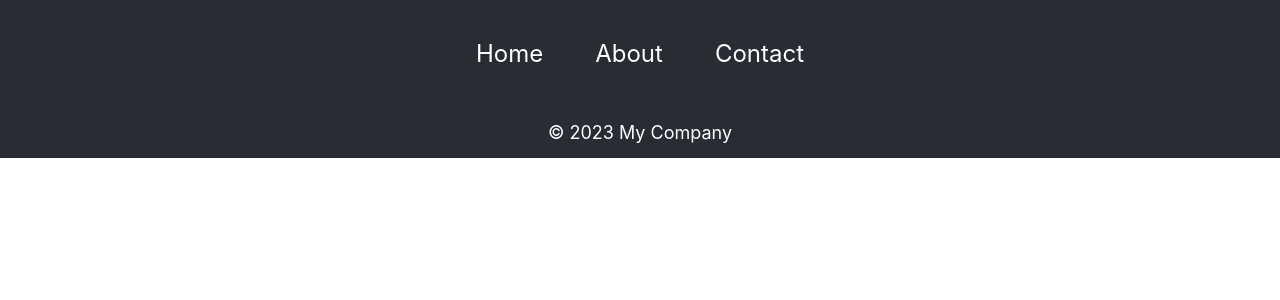
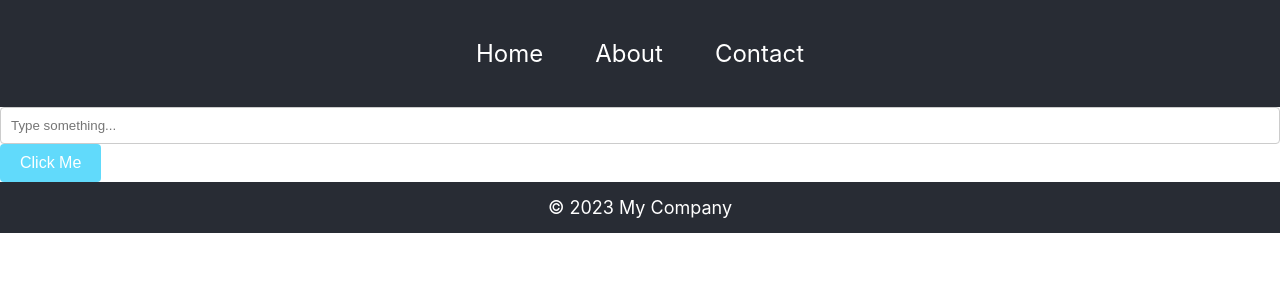
Before and after one commit to abiralchy0987/abiral-react-2, a React (Create React App) app: page / in a window 1280 px wide. Shown: the top 300 px of the page. Built offline with nearby package versions, Linux system fonts and the light colour scheme.

Commit message:
adds button and  input

```diff
--- a/src/App.js
+++ b/src/App.js
@@ -2,10 +2,14 @@
 import './App.css';
 import Header from './component/header';
 import Footer from './component/footer';
+import Input from './component/input';
+import Button from './component/button';
 function App() {
   return (
    <>
    <Header />
+   <Input />
+   <Button />
    <Footer />
    </>
   );
--- /dev/null
+++ b/src/component/button.css
@@ -0,0 +1,17 @@
+.button {
+    padding: 10px 20px;
+    background-color: #61dafb;
+    border: none;
+    border-radius: 4px;
+    color: white;
+    cursor: pointer;
+    font-size: 16px;
+}
+
+.button:hover {
+    background-color: #21a1f1;
+}
+.button:active {
+    background-color: #1e90ff;
+    box-shadow: 0 5px #61dafb;
+}
--- /dev/null
+++ b/src/component/button.js
@@ -0,0 +1,10 @@
+import './button.css';
+const Button = () => {
+  return (
+    <button className="button">
+      Click Me
+    </button>
+  );
+}
+
+export default Button;
--- /dev/null
+++ b/src/component/input.css
@@ -0,0 +1,13 @@
+.input-field {
+    padding: 10px;
+    border: 1px solid #ccc;
+    border-radius: 4px;
+    width: 100%;
+    box-sizing: border-box;
+}
+
+.input-field:focus {
+    border-color: #61dafb;
+    outline: none;
+    box-shadow: 0 0 5px rgba(97, 218, 251, 0.5);
+}
--- /dev/null
+++ b/src/component/input.js
@@ -0,0 +1,8 @@
+import './input.css';
+const Input = () => {
+  return (
+    <input type="text" placeholder="Type something..." className="input-field" />
+  );
+}
+
+export default Input;
```
